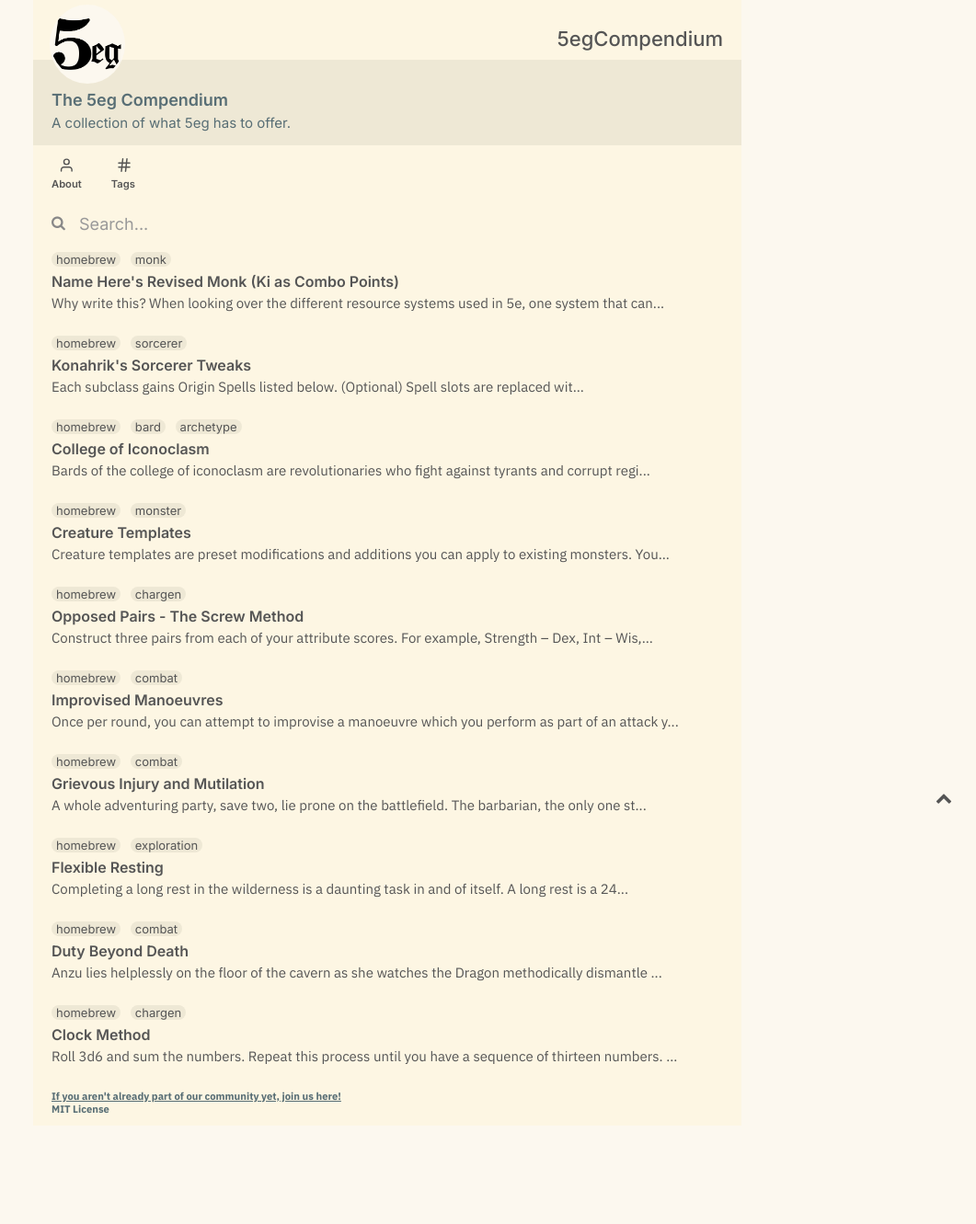
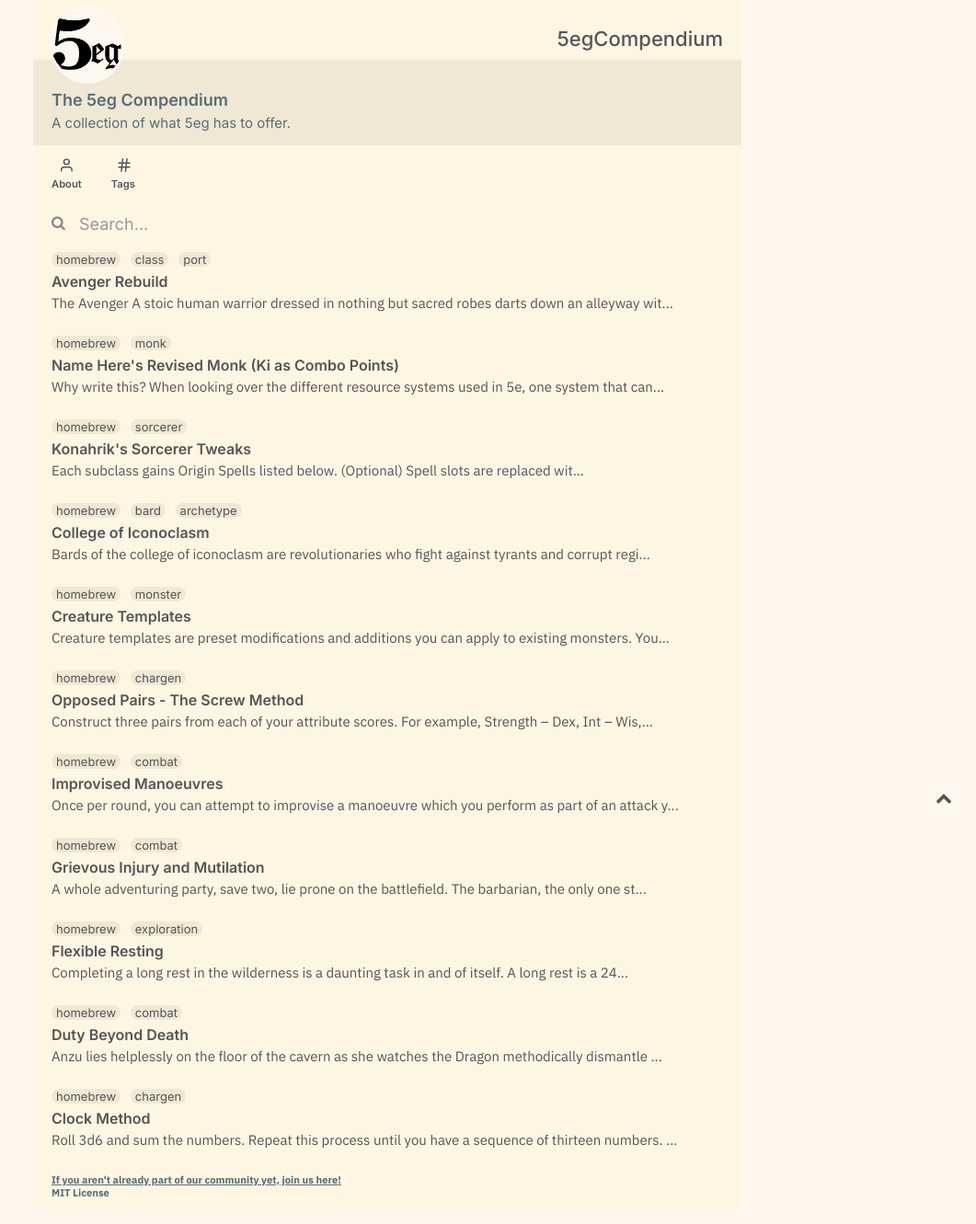
Before and after one commit to 5egeneral/compendium, a Jekyll site: the page built from index.md, in a window 1280 px wide. Shown: the whole page at 92% size, without its empty margins (219-1280 px from the left). Built offline with Jekyll 4.4.1, drawn with Linux system fonts in a browser that asks for light colours; before the commit the page ends 1240 px from its top, so only the background shows below that.

Commit message:
Update 20210619-Avenger Rebuild.md

```diff
--- a/_notes/20210619-Avenger Rebuild.md
+++ b/_notes/20210619-Avenger Rebuild.md
@@ -1,3 +1,10 @@
+---
+title: Avenger Rebuild
+state: publish
+tags: [homebrew, class, port]
+author: Nine
+toc: true
+---
 
 ## The Avenger
 
```
